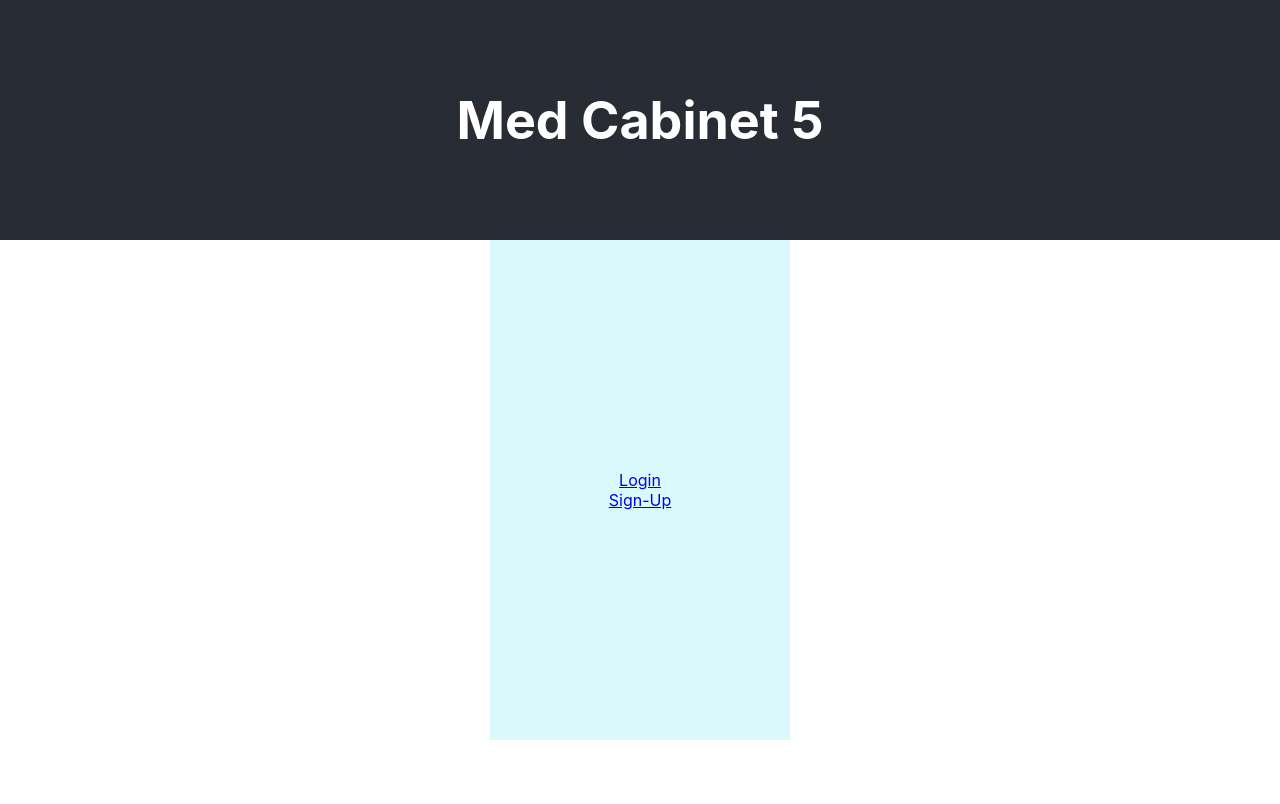
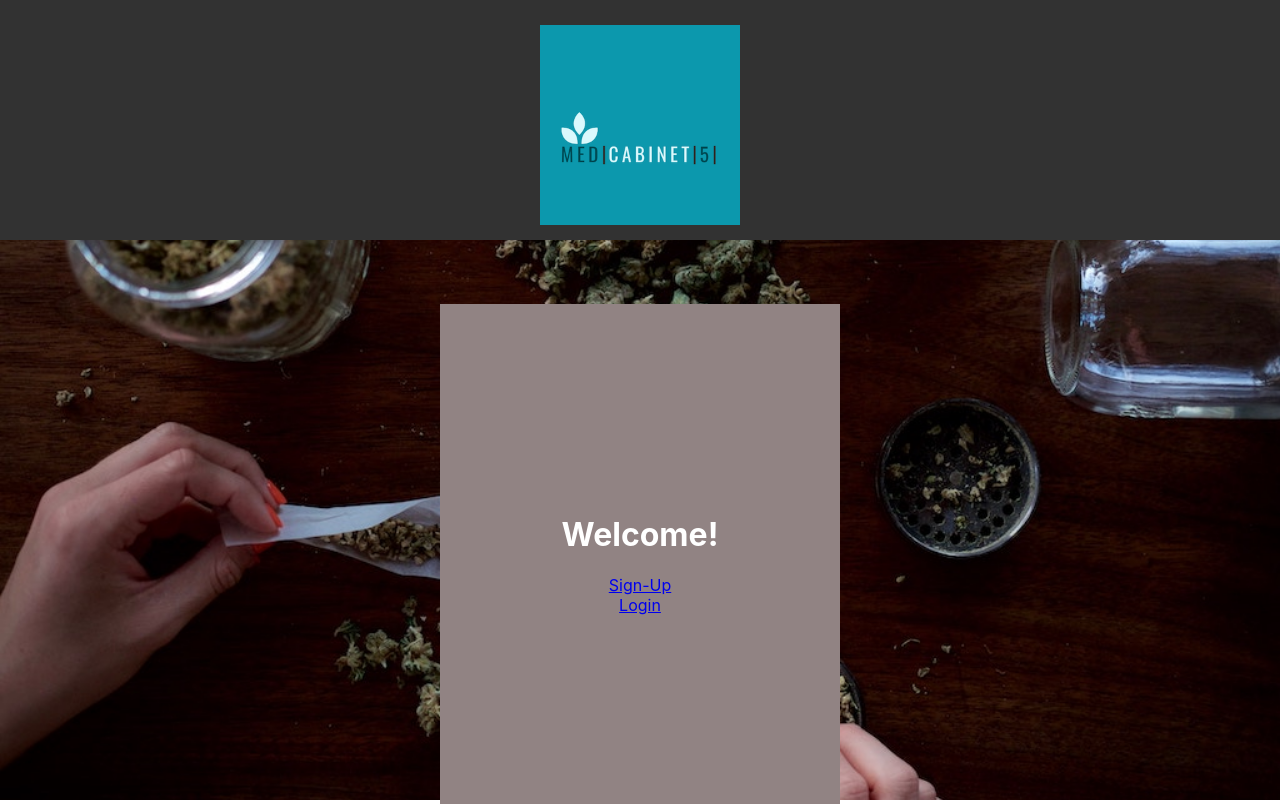
Before and after one commit to med-cabinet-5/front-end, a React (Create React App) app: page / in a window 1280 px wide. Built offline with nearby package versions, Linux system fonts and the light colour scheme.

Commit message:
added some styling

```diff
--- a/src/App.css
+++ b/src/App.css
@@ -1,5 +1,29 @@
 .App {
   text-align: center;
+  height: 100vh;
+  background-size: cover;
+  background-repeat: no-repeat;
+  background-position: top center;
+}
+
+.App-content {
+  height: 100%;
+  display: flex;
+  flex-direction: column;
+  justify-content: flex-start;
+  align-items: center;
+  padding: 40px;
+}
+
+@media (min-width: 650px ) {
+  .App {
+      background-position: center center;
+  }
+
+  .App-content {
+      align-items: flex-end;
+      justify-content: center;
+  }
 }
 
 .App-logo {
@@ -14,7 +38,7 @@
 }
 
 .App-header {
-  background-color: #282c34;
+  background-color: #323232;
   min-height: 30vh;
   display: flex;
   flex-direction: column;
--- a/src/App.js
+++ b/src/App.js
@@ -3,6 +3,12 @@ import {BrowserRouter as Router, Route, Link, Switch} from "react-router-dom"
 
 //Private Route
 import PrivateRoute from "./utils/PrivateRoute";
+
+//images
+import logo from "./images/logo.png"
+import desktopImage from "./images/infodesktop.jpg";
+import mobileImage from "./images/infomobile.jpg";
+import { useWindowWidth } from "./utils/useWindowWidth"
 
 //Components
 import FormikLoginForm from "./components/LoginForm";
@@ -14,17 +20,27 @@ import StrainSelector from "./components/StrainSelector";
 
 //styling
 import './App.css';
+import styled from "styled-components"
+
+const NavLogo = styled.img`
+display: flex;
+justify-content: center;
+max-height: 200px;
+padding: 5% 0 0;
+`
 
 function App() {
+
+  const imageUrl = useWindowWidth() >= 650 ? desktopImage : mobileImage;
+
   return (
     <Router>
 
-
-    <div className="App">
+    <div className="App" style={{backgroundImage: `url(${imageUrl})` }}>
       <header className="App-header">
-        <h1>
-          Med Cabinet 5
-        </h1>
+        <Link to="/">
+            <NavLogo src={logo} alt="Logo" />
+        </Link>
       </header>
 
       <Switch>
--- a/src/components/LoginForm.js
+++ b/src/components/LoginForm.js
@@ -1,13 +1,41 @@
 import React, { useState, useEffect } from 'react';
 import { Form, Field, ErrorMessage, withFormik } from 'formik';
-import { NavLink } from "react-router-dom";
+import { Link } from "react-router-dom";
 import * as Yup from 'yup';
 import axios from 'axios';
 import styled from "styled-components";
 
 const LoginContainer = styled.div`
+margin-top: 5%;
 display: flex;
 flex-direction: column;
+justify-content: center;
+align-items: center;
+color: white;
+justify-content: center;
+`
+
+const LoginBody = styled.div`
+display: flex;
+flex-direction: column;
+justify-content: center;
+background-color: #918383;
+min-height: 500px;
+max-width: 400px;
+min-width: 400px;
+`
+
+const LoginButton = styled.button`
+margin: 5%;
+width: 35%;
+background-color: #323232;
+color: white;
+padding: 1%;
+border-radius: 8px;
+`
+
+const SignUp = styled.p`
+font-size: 0.7rem;
 `
 
 function LoginForm({values, errors, touched, status}) {
@@ -19,12 +47,11 @@ function LoginForm({values, errors, touched, status}) {
   },[status])
 
   return (
-    <div className="LoginForm">
-      <nav>
-        <NavLink to="/signup"> Sign-Up</NavLink>
-      </nav>
-      <h1>Login</h1>
-        <LoginContainer>
+    <LoginContainer className="LoginForm">
+
+      <LoginBody>
+      <h1>Log In</h1>
+
         <Form>
           <div className="user-username">
           <label htmlFor="user_username">Username: </label>
@@ -54,10 +81,15 @@ function LoginForm({values, errors, touched, status}) {
           <ErrorMessage name="password" component="div" className="error"/>
           </div>
 
-          <button type="submit">Submit</button>
+          <LoginButton type="submit">Submit</LoginButton>
+
+          <SignUp> Don't have an account?
+            <Link to="/signup"> Sign-Up</Link>
+          </SignUp>
+
         </Form>
-        </LoginContainer>
-    </div>
+        </LoginBody>
+    </LoginContainer>
   );
 };
 
@@ -69,8 +101,8 @@ const FormikLoginForm = withFormik({
       };
   },
   validationSchema: Yup.object().shape({
-  username: Yup.string().required('Please enter a username'),
-  password: Yup.string().required('Please enter a password'),
+    username: Yup.string().min(6, 'Username must be 6 characters').required('Required Field'),
+    password: Yup.string().min(8, 'Password must be 8 characters').required('Required Field'),
 }),
 handleSubmit(values, { setStatus, props }) {
   axios
@@ -78,7 +110,7 @@ handleSubmit(values, { setStatus, props }) {
       .then(response => {
           console.log(response);
           setStatus(response.data);
-          props.history.push('/login')
+          props.history.push('/dashboard/${id}')
       })
       .catch(err => console.log(err.response));
 }
--- a/src/components/MarketingLanding.js
+++ b/src/components/MarketingLanding.js
@@ -3,34 +3,37 @@ import React from 'react';
 import { Link } from "react-router-dom";
 import styled from "styled-components"
 
-const Container = styled.div`
+const LandingContainer = styled.div`
+margin-top: 5%;
 display: flex;
+flex-direction: column;
 justify-content: center;
-width: 100%;
+align-items: center;
+color: white;
+justify-content: center;
 `
 
-
 const LandingBody = styled.div`
-    display: flex;
-    flex-direction: column;
-    justify-content: center;
-    background-color: #D9F9FD;
-    min-height: 500px;
-    max-width: 300px;
-    min-width: 300px;
+display: flex;
+flex-direction: column;
+justify-content: center;
+background-color: #918383;
+min-height: 500px;
+max-width: 400px;
+min-width: 400px;
 `
 
 function MarketingLanding () {
     return(
-    <Container>
+    <LandingContainer>
     <LandingBody>
+        <h1>Welcome!</h1>
 
+        <Link to="/signup"> Sign-Up</Link>
         <Link to="/login"> Login</Link>
 
-        <Link to="/signup"> Sign-Up</Link>
-
     </LandingBody>
-    </Container>
+    </LandingContainer>
     )
 };
 
--- a/src/components/SignupForm.js
+++ b/src/components/SignupForm.js
@@ -1,15 +1,42 @@
 import React, {useState, useEffect} from 'react'
 import {withFormik, Form, Field} from 'formik'
-import { NavLink } from "react-router-dom";
+import { Link } from "react-router-dom";
 import * as Yup from 'yup'
 import axios from "axios";
 import styled from "styled-components";
 
-
 const SignupContainer = styled.div`
+margin-top: 5%;
 display: flex;
 flex-direction: column;
+justify-content: center;
+align-items: center;
+color: white;
+justify-content: center;
 `
+const SignupBody = styled.div`
+display: flex;
+flex-direction: column;
+justify-content: center;
+background-color: #918383;
+min-height: 500px;
+max-width: 400px;
+min-width: 400px;
+`
+
+const SignUpButton = styled.button`
+margin: 5%;
+width: 35%;
+background-color: #323232;
+color: white;
+padding: 1%;
+border-radius: 8px;
+`
+
+const Login = styled.p`
+font-size: 0.7rem;
+`
+
 
 function SignupForm({values, errors, touched, status}){
     const [user, setUser]= useState([])
@@ -21,12 +48,11 @@ function SignupForm({values, errors, touched, status}){
 
 
 return(
-    <div>
-        <nav>
-            <NavLink to="/login"> Log-in</NavLink>
-        </nav>
+    <SignupContainer>
+
+        <SignupBody>
         <h1>Sign-Up</h1>
-            <SignupContainer>
+
                 <Form>
                 <div>
                 <label>
@@ -94,10 +120,15 @@ return(
                 )}
                 </label>
                 </div>
-                <button type='submit'>Submit!</button>
+                <SignUpButton type='submit'>Submit!</SignUpButton>
+
+                <Login>Already have an account?
+                    <Link to="/login"> Log In Here</Link>
+                </Login>
+
             </Form>
-        </SignupContainer>
-</div>
+        </SignupBody>
+</SignupContainer>
 
 )
 }
@@ -117,8 +148,8 @@ validationSchema: Yup.object().shape({
     first_name: Yup.string().min(2, 'Name must be 2 character').required('Required Field'),
     last_name: Yup.string().min(2, 'Name must be 2 character').required('Required Field'),
     email: Yup.string().email('Email not valid').required('Required Field'),
-    username: Yup.string().min(4, 'Username must be 4 characters').required('Required Field'),
-    password: Yup.string().min(6, 'Password must be 6 characters').required('Required Field'),
+    username: Yup.string().min(6, 'Username must be 6 characters').required('Required Field'),
+    password: Yup.string().min(8, 'Password must be 8 characters').required('Required Field'),
 }),
 
 handleSubmit (values, { setStatus, props }) {
@@ -127,7 +158,7 @@ handleSubmit (values, { setStatus, props }) {
         .then(response => {
             console.log("Sign-Up", response);
             setStatus(response.data);
-            props.history.push('/login')
+            props.history.push('/userinfo/:id')
         })
         .catch(err => console.log(err.response));
 }
--- a/src/components/UserDashboard.js
+++ b/src/components/UserDashboard.js
@@ -1,12 +1,17 @@
 //display user details/strains
 
 import React from "react";
+import styled from "styled-components"
+
+const Dashboard = styled.div`
+color: white;
+`
 
 function UserDashboard() {
     return (
-<div>
+<Dashboard>
     <p>User Details</p>
-</div>
+</Dashboard>
 
     )};
 
--- a/src/components/UserInfoForm.js
+++ b/src/components/UserInfoForm.js
@@ -1,16 +1,13 @@
 import React, { useState } from 'react';
 
 //utils
-import { axiosWithAuth, useWindowWidth } from '../utils/'
-
-//images
-import desktopImage from "../images/infodesktop.jpg";
-import mobileImage from "../images/infomobile.jpg";
+import { axiosWithAuth } from '../utils/'
 
 //styling
 import styled from "styled-components";
 const InfoBody = styled.div`
 margin: 5%;
+color: white;
 `
 
 const InfoForm = styled.form`
@@ -58,11 +55,8 @@ border-radius: 8px;
         .catch(err => console.log(err));
     };
 
-    //background image
-    const imageUrl = useWindowWidth() >= 650 ? desktopImage : mobileImage;
-
         return (
-            <InfoBody style={{backgroundImage: `url(${imageUrl})` }}>
+            <InfoBody >
                 <h2>User Information</h2>
                 <InfoForm onSubmit={addUserInfo}>
                 <p>Age:</p>
```
Also changed, not shown: src/images/logo.png (added), src/logo.svg (deleted).
